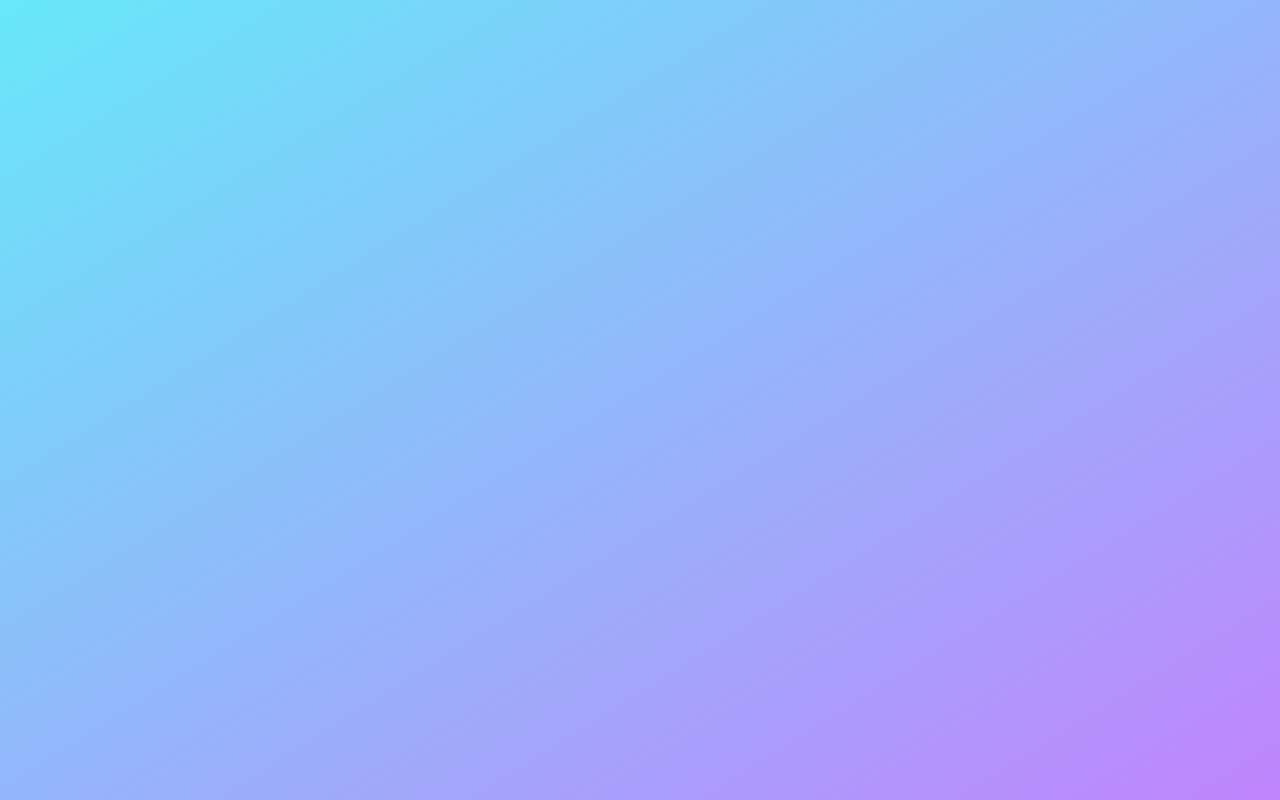
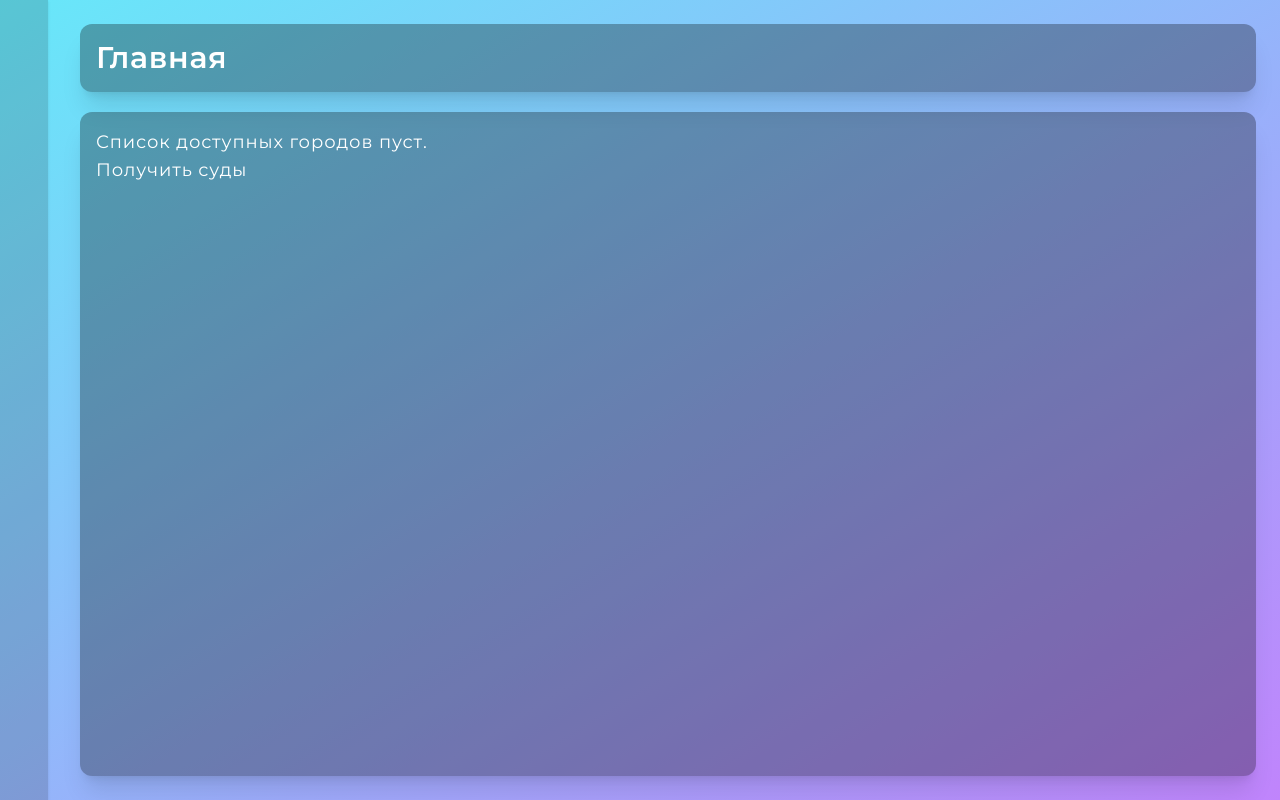
Before and after one commit to gldaniil/court-parser, a Vue app in the folder client/: page /court/1 in a window 1280 px wide. Before the commit this address had no page. Built offline with nearby package versions, Linux system fonts and the light colour scheme; some icons are missing.

Commit message:
Добавляю экспериментальную логику отображения суда по id

```diff
--- /dev/null
+++ b/client/src/components/SolutionsList.vue
@@ -0,0 +1,6 @@
+<template>
+  <div>
+    <h2>Solutions List</h2>
+    <span>{{ $route.params }}</span>
+  </div>
+</template>
--- a/client/src/router/index.js
+++ b/client/src/router/index.js
@@ -1,4 +1,5 @@
 import { createRouter, createWebHistory } from 'vue-router'
+import SolutionsList from '../components/SolutionsList.vue'
 import HomeView from '../views/HomeView.vue'
 
 const router = createRouter({
@@ -7,7 +8,14 @@ const router = createRouter({
     {
       path: '/',
       name: 'home',
-      component: HomeView
+      component: HomeView,
+      children: [
+        {
+          path: '/court/:id',
+          name: 'court',
+          component: SolutionsList
+        }
+      ]
     },
     {
       path: '/about',
--- a/client/src/views/HomeView.vue
+++ b/client/src/views/HomeView.vue
@@ -3,8 +3,25 @@
     <the-title>Главная</the-title>
     <div class="shadow-xl rounded-xl bg-black/30 mt-5 h-full">
       <div class="text-lg tracking-wider p-4">
-        <p class="text-white">Lorem ipsum dolor sit amet.</p>
-        <button @click="getCourts" class="text-white">Получить суды</button>
+        <div v-if="!courts.length" class="text-white">
+          <p>Список доступных городов пуст.</p>
+          <button @click="getCourts">Получить суды</button>
+        </div>
+        <div v-else class="flex">
+          <template v-if="!$route.params.id">
+            <div
+              class="rounded bg-white text-sky-700 p-4 cursor-pointer"
+              v-for="court in courts"
+              :key="court.rowid"
+            >
+              <RouterLink
+                :to="{ name: 'court', params: { id: court.rowid } }"
+                >{{ court.court }}</RouterLink
+              >
+            </div>
+          </template>
+          <RouterView />
+        </div>
       </div>
     </div>
   </div>
@@ -12,6 +29,7 @@
 
 <script setup>
 import { inject, ref } from 'vue'
+import { RouterLink, RouterView } from 'vue-router'
 import TheTitle from '../components/TheTitle.vue'
 
 const axios = inject('axios')
```
